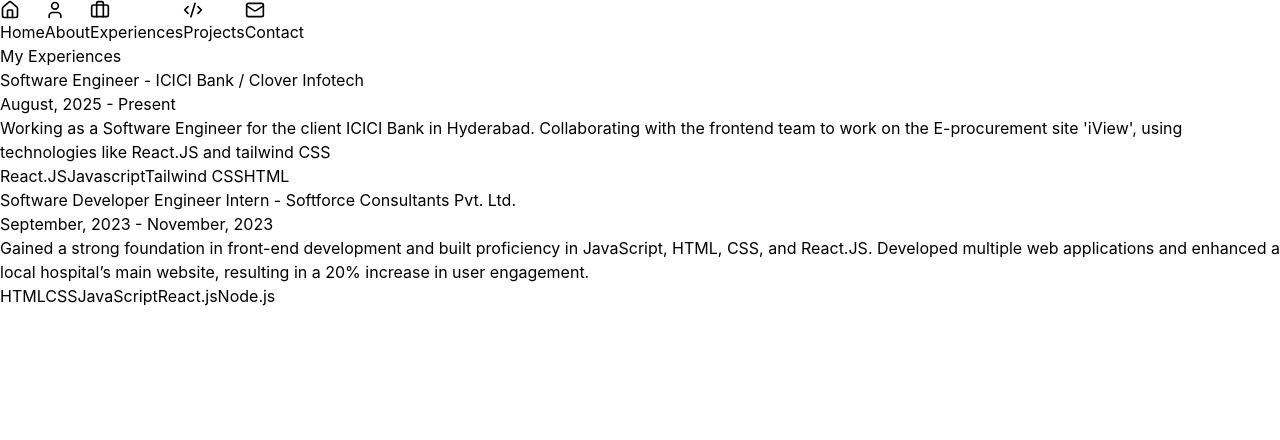
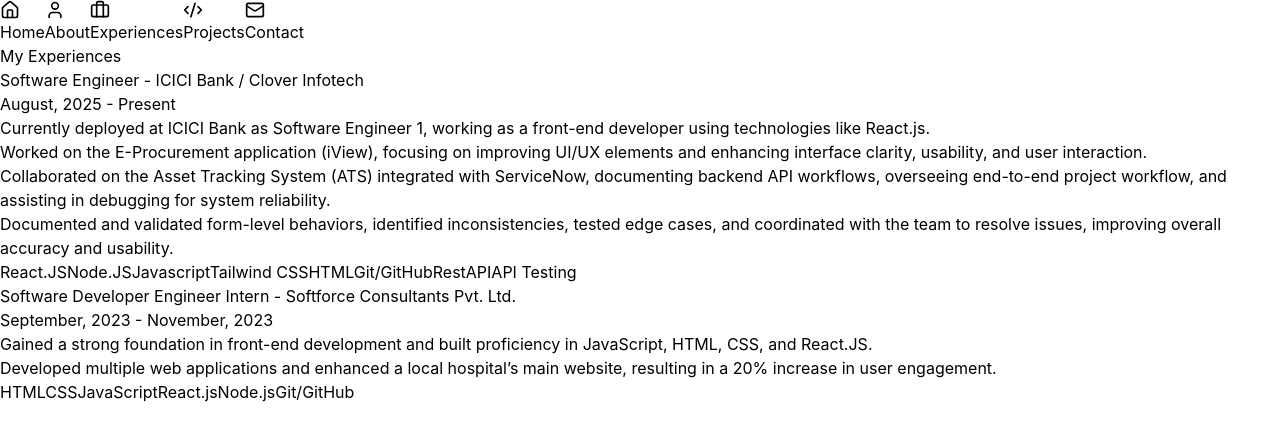
Before and after one commit to guptaababa/My-Portfolio, a React (Vite) app: page / in a window 1280 px wide. Both pictures are taken after a click on the button "Experiences". Shown: the top 440 px of the page. Built offline with nearby package versions, Linux system fonts and the light colour scheme; the HTML template or start-up script is replaced by a standard one.

Commit message:
Experience edit

```diff
--- a/src/components/Experiences.jsx
+++ b/src/components/Experiences.jsx
@@ -8,20 +8,28 @@
       title: "Software Engineer - ICICI Bank / Clover Infotech",
       title2: "Hi",
       date: "August, 2025 - Present",
-      description: "Working as a Software Engineer for the client ICICI Bank in Hyderabad. Collaborating with the frontend team to work on the E-procurement site 'iView', using technologies like React.JS and tailwind CSS",
-      technologies: ["React.JS", "Javascript", "Tailwind CSS", "HTML"],
+      description: [
+        "Currently deployed at ICICI Bank as Software Engineer 1, working as a front-end developer using technologies like React.js.",
+        "Worked on the E-Procurement application (iView), focusing on improving UI/UX elements and enhancing interface clarity, usability, and user interaction.",
+        "Collaborated on the Asset Tracking System (ATS) integrated with ServiceNow, documenting backend API workflows, overseeing end-to-end project workflow, and assisting in debugging for system reliability.",
+        "Documented and validated form-level behaviors, identified inconsistencies, tested edge cases, and coordinated with the team to resolve issues, improving overall accuracy and usability."
+      ],
+      technologies: ["React.JS", "Node.JS", "Javascript", "Tailwind CSS", "HTML", "Git/GitHub", "RestAPI", "API Testing"],
     },
     {
       title: "Software Developer Engineer Intern - Softforce Consultants Pvt. Ltd.",
       date: "September, 2023 - November, 2023",
-      description:
-        "Gained a strong foundation in front-end development and built proficiency in JavaScript, HTML, CSS, and React.JS. Developed multiple web applications and enhanced a local hospital’s main website, resulting in a 20% increase in user engagement.",
+      description: [
+        "Gained a strong foundation in front-end development and built proficiency in JavaScript, HTML, CSS, and React.JS.",
+        "Developed multiple web applications and enhanced a local hospital’s main website, resulting in a 20% increase in user engagement."
+      ],
       technologies: [
         "HTML",
         "CSS",
         "JavaScript",
         "React.js",
-        "Node.js"
+        "Node.js",
+        "Git/GitHub"
       ],
     },
   ];
@@ -39,7 +47,7 @@
             key={index}
             experience={exp}
             inView={inView}
-            index={index}v
+            index={index}
           />
         ))}
       </div>
@@ -63,7 +71,19 @@
         {experience.title}
       </h3>
       <p className="text-sm text-gray-400 mb-2 italic">{experience.date}</p>
-      <p className="text-gray-400 text-base mb-4">{experience.description}</p>
+
+      {Array.isArray(experience.description) ? (
+        <ul className="list-disc ml-6 text-gray-400 space-y-2 mb-4">
+          {experience.description.map((point, i) => (
+            <li key={i}>{point}</li>
+          ))}
+        </ul>
+      ) : (
+        <p className="text-gray-400 text-base mb-4">
+          {experience.description}
+        </p>
+      )}
+
       <div className="flex flex-wrap gap-2">
         {experience.technologies.map((tech, i) => (
           <span
```
